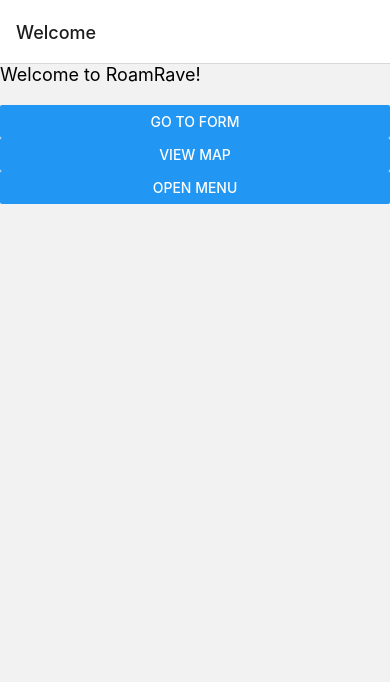
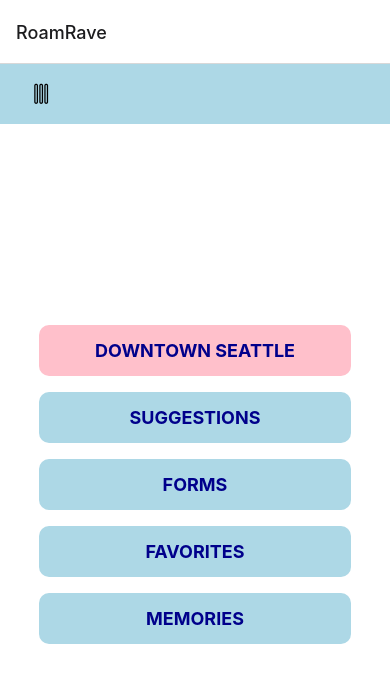
Before and after one commit to marinarosenwald/RoamRaveApplication, a React Native app: screen /Home in a window 390 px wide. Shown: the top 682 px of the page. Built offline with nearby package versions, Linux system fonts and the light colour scheme.

Commit message:
#3 Fixing CSS

```diff
--- a/App.js
+++ b/App.js
@@ -1,4 +1,5 @@
-import * as React from 'react';
+// App.js
+import React from 'react';
 import { NavigationContainer } from '@react-navigation/native';
 import { createNativeStackNavigator } from '@react-navigation/native-stack';
 import ContentView from './components/ContentView';
@@ -7,14 +8,25 @@
 import Menu from './components/Menu';
 
 const Stack = createNativeStackNavigator();
+<Stack.Screen
+  name="Home"
+  component={ContentView}
+  options={{
+    title: 'Welcome',
+    headerLeft: () => (
+      <Image source={NavIcon} style={styles.icon} />
+    ),
+  }}
+/>
 
 function App() {
   return (
+
     <NavigationContainer>
-      <Stack.Navigator initialRouteName="Home">
-        <Stack.Screen name="Home" component={ContentView} options={{ title: 'Welcome' }} />
-        <Stack.Screen name="Form" component={FormsView} options={{ title: 'Fill Form' }} />
-        <Stack.Screen name="Map" component={MapViewComponent} options={{ title: 'View Map' }} />
+      <Stack.Navigator>
+        <Stack.Screen name="Home" component={ContentView} options={{ title: 'RoamRave' }} />
+        <Stack.Screen name="Form" component={FormsView} options={{ title: 'Form' }} />
+        <Stack.Screen name="Map" component={MapViewComponent} options={{ title: 'Map' }} />
         <Stack.Screen name="Menu" component={Menu} options={{ title: 'Menu' }} />
       </Stack.Navigator>
     </NavigationContainer>
--- a/components/ContentView.js
+++ b/components/ContentView.js
@@ -1,14 +1,73 @@
+// ContentView.js
 import React from 'react';
-import { View, Text, Button } from 'react-native';
-import styles from '../styles';
+import { View, Text, TouchableOpacity, Image, SafeAreaView, StatusBar, StyleSheet } from 'react-native';
 
-const ContentView = ({ navigation }) => (
-  <View style={styles.contentContainer}>
-    <Text style={styles.text}>Welcome to RoamRave!</Text>
-    <Button title="Go to Form" onPress={() => navigation.navigate('Form')} />
-    <Button title="View Map" onPress={() => navigation.navigate('Map')} />
-    <Button title="Open Menu" onPress={() => navigation.navigate('Menu')} />
-  </View>
-);
+const ContentView = ({ navigation }) => {
+  return (
+    <SafeAreaView style={styles.safeArea}>
+      <StatusBar backgroundColor="#ADD8E6" barStyle="dark-content" />
+      <View style={styles.header}>
+        <Image source={require('../assets/VertNavIcon.png')} style={styles.menuIcon} />
+      </View>
+      <View style={styles.container}>
+        <TouchableOpacity style={[styles.button, styles.selectedButton]} onPress={() => navigation.navigate('Downtown')}>
+          <Text style={styles.buttonText}>DOWNTOWN SEATTLE</Text>
+        </TouchableOpacity>
+        <TouchableOpacity style={styles.button} onPress={() => navigation.navigate('Suggestions')}>
+          <Text style={styles.buttonText}>SUGGESTIONS</Text>
+        </TouchableOpacity>
+        <TouchableOpacity style={styles.button} onPress={() => navigation.navigate('Forms')}>
+          <Text style={styles.buttonText}>FORMS</Text>
+        </TouchableOpacity>
+        <TouchableOpacity style={styles.button} onPress={() => navigation.navigate('Favorites')}>
+          <Text style={styles.buttonText}>FAVORITES</Text>
+        </TouchableOpacity>
+        <TouchableOpacity style={styles.button} onPress={() => navigation.navigate('Memories')}>
+          <Text style={styles.buttonText}>MEMORIES</Text>
+        </TouchableOpacity>
+      </View>
+    </SafeAreaView>
+  );
+};
+
+const styles = StyleSheet.create({
+  safeArea: {
+    flex: 1,
+    backgroundColor: '#FFF',
+  },
+  header: {
+    height: 60,
+    backgroundColor: '#ADD8E6',
+    flexDirection: 'row',
+    alignItems: 'center',
+    paddingHorizontal: 16,
+  },
+  menuIcon: {
+    width: 50,
+    height: 50,
+    resizeMode: 'contain',
+  },
+  container: {
+    flex: 1,
+    alignItems: 'center',
+    justifyContent: 'center',
+  },
+  button: {
+    backgroundColor: '#ADD8E6',
+    paddingVertical: 15,
+    width: '80%',
+    borderRadius: 10,
+    marginVertical: 8,
+    alignItems: 'center',
+  },
+  selectedButton: {
+    backgroundColor: '#FFC0CB',
+  },
+  buttonText: {
+    color: '#00008B',
+    fontSize: 18,
+    fontWeight: 'bold',
+  },
+});
 
 export default ContentView;
--- a/components/FormsView.js
+++ b/components/FormsView.js
@@ -7,7 +7,7 @@
 
   const handleSubmit = () => {
     alert(`Form submitted with: ${input}`);
-    setInput(''); // Clear input after submit
+    setInput('');
   };
 
   return (
--- a/components/Menu.js
+++ b/components/Menu.js
@@ -1,9 +1,12 @@
+// Menu.js
 import React from 'react';
-import { View, Button, Text } from 'react-native';
+import { View, Button, Text, Image } from 'react-native';
 import styles from '../styles';
+import VertNavIcon from '../assets/VertNavIcon.png';
 
 const Menu = ({ navigation }) => (
   <View style={styles.menuContainer}>
+    <Image source={VertNavIcon} style={styles.icon} />
     <Text style={styles.text}>Menu Options</Text>
     <Button title="Go to Form" onPress={() => navigation.navigate('Form')} />
     <Button title="View Map" onPress={() => navigation.navigate('Map')} />
--- a/styles.js
+++ b/styles.js
@@ -1,32 +1,42 @@
+// styles.js
 import { StyleSheet } from 'react-native';
 
 export default StyleSheet.create({
-  flexContainer: {
+  screenContainer: {
     flex: 1,
+    borderWidth: 8,
+    borderColor: '#0000FF', // Deep blue border color
+    borderRadius: 25,
+    margin: 10,
+    marginTop: 50,
+    backgroundColor: '#fff',
+    overflow: 'hidden',
   },
-  formContainer: {
-    flex: 1,
-    justifyContent: 'center',
-    padding: 20,
-  },
-  input: {
-    height: 40,
-    borderColor: 'gray',
-    borderWidth: 1,
-    marginBottom: 10,
-    paddingHorizontal: 10,
-  },
-  map: {
-    width: '100%',
-    height: '80%',
-  },
-  menuContainer: {
+  container: {
     flex: 1,
     justifyContent: 'center',
     alignItems: 'center',
   },
-  text: {
-    fontSize: 18,
-    marginBottom: 20,
+  navIcon: {
+    width: 35,
+    height: 35,
+    resizeMode: 'contain',
+    margin: 20,
+  },
+  button: {
+    backgroundColor: '#ADD8E6', // Light blue for unselected buttons
+    paddingVertical: 20,
+    width: '90%',
+    alignItems: 'center',
+    borderRadius: 10,
+    marginVertical: 10,
+  },
+  selectedButton: {
+    backgroundColor: '#FFC0CB', // Pink color for selected button
+  },
+  buttonText: {
+    color: '#00008B', // Dark blue text color
+    fontSize: 20,
+    fontWeight: 'bold',
   },
 });
```
Also changed, not shown: assets/NavIcon.png (added), assets/VertNavIcon.png (added).
